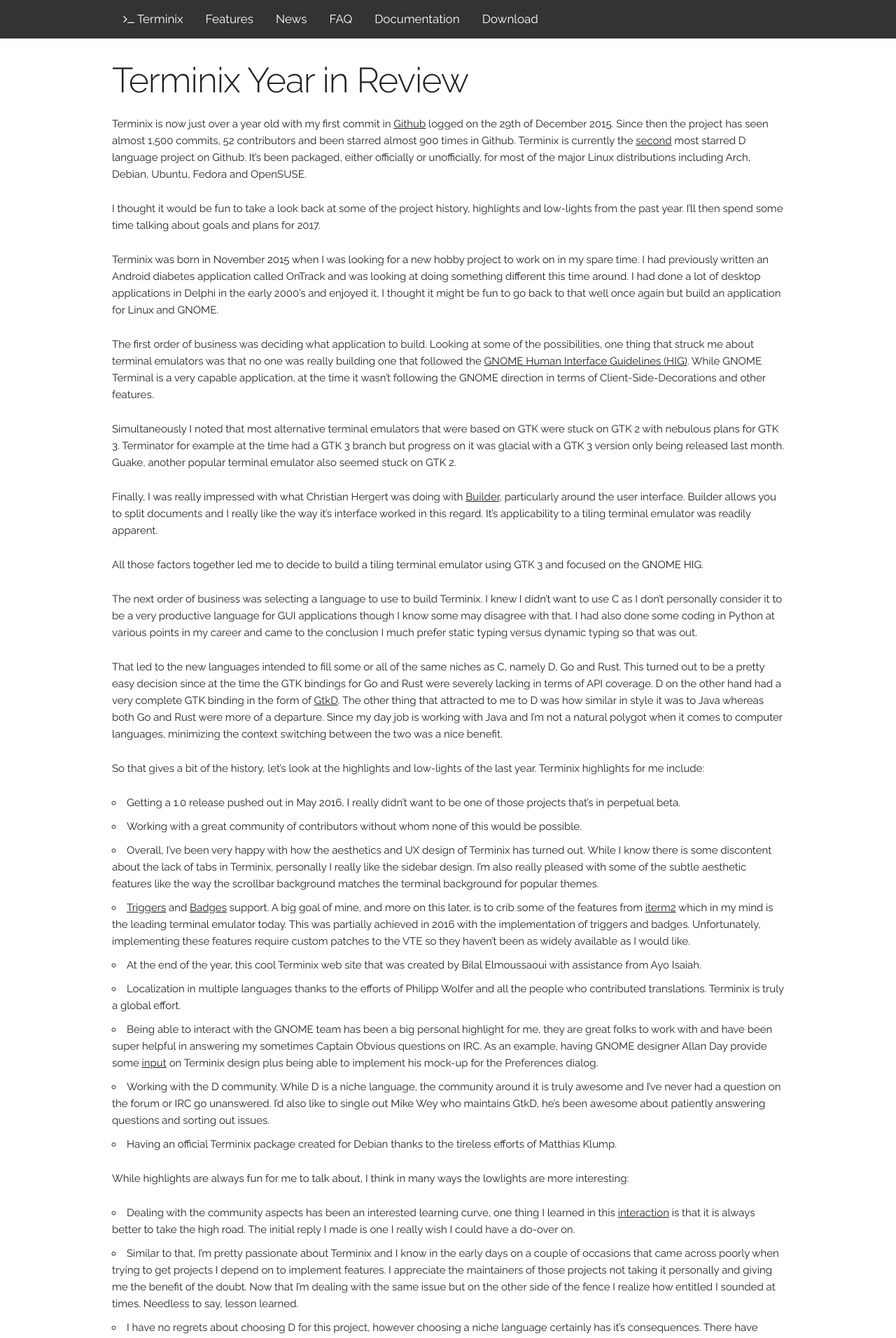
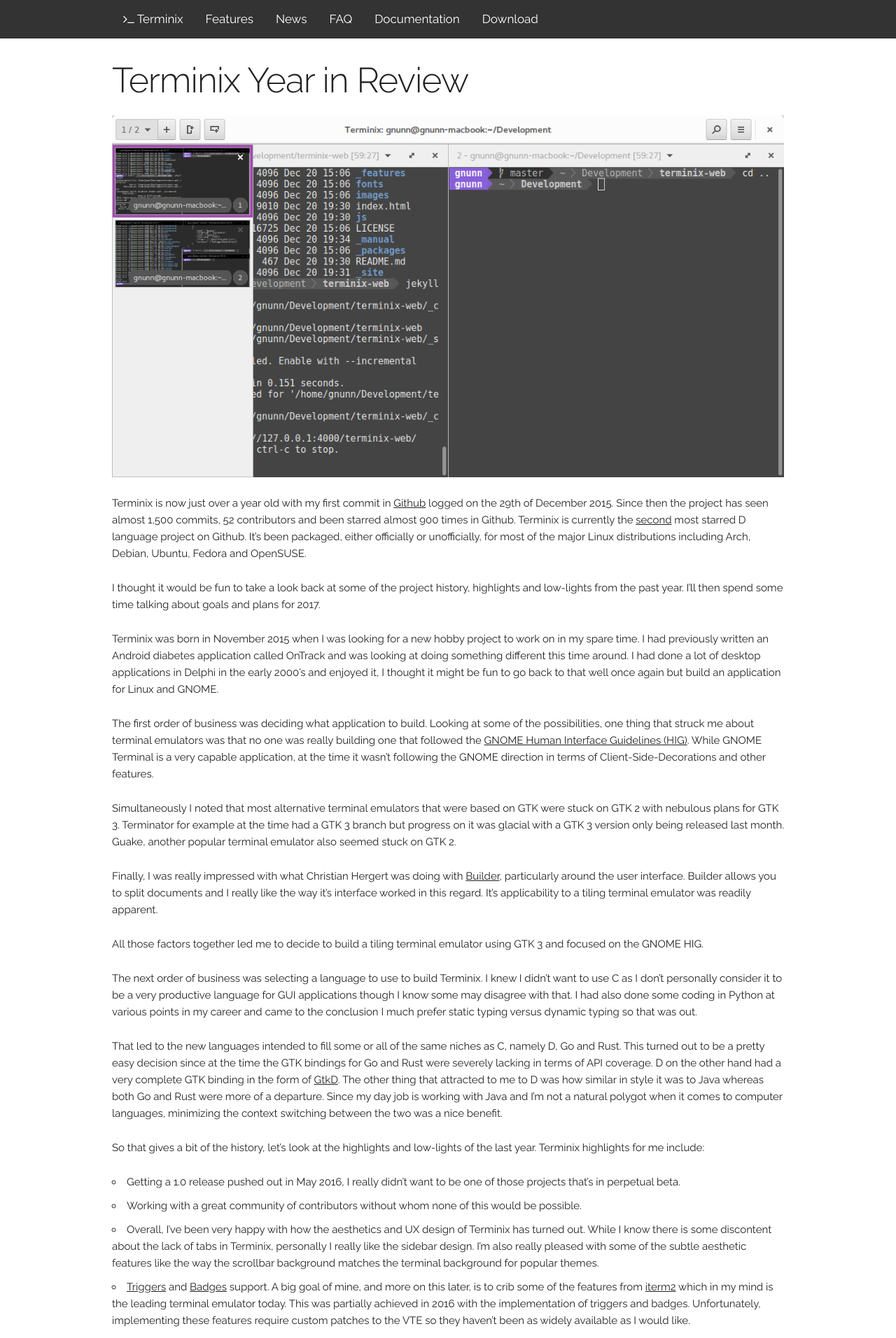
Before and after one commit to gnunn1/tilix-web, a Jekyll site: the page built from _news/year-in-review.md, in a window 1280 px wide. Shown: the top 1912 px of the page at 70% size. Built offline with Jekyll 4.4.1, drawn with Linux system fonts in a browser that asks for light colours; nearby versions of some CDN libraries.

Commit message:
Add screenshot

```diff
--- a/_news/year-in-review.md
+++ b/_news/year-in-review.md
@@ -6,6 +6,7 @@
 date: 2017-01-01 00:00:00 +0100
 ---
 
+![]({{site.baseurl}}/assets/images/gallery/terminix-screenshot1-2.png)
 
 Terminix is now just over a year old with my first commit in [Github](https://github.com/gnunn1/terminix) logged on the 29th of December 2015. Since then the project has seen almost 1,500 commits, 52 contributors and been starred almost 900 times in Github. Terminix is currently the [second](https://github.com/search?l=D&q=stars%3A%3E1&s=stars&type=Repositories) most starred D language project on Github. It’s been packaged, either officially or unofficially, for most of the major Linux distributions including Arch, Debian, Ubuntu, Fedora and OpenSUSE.
 
```
